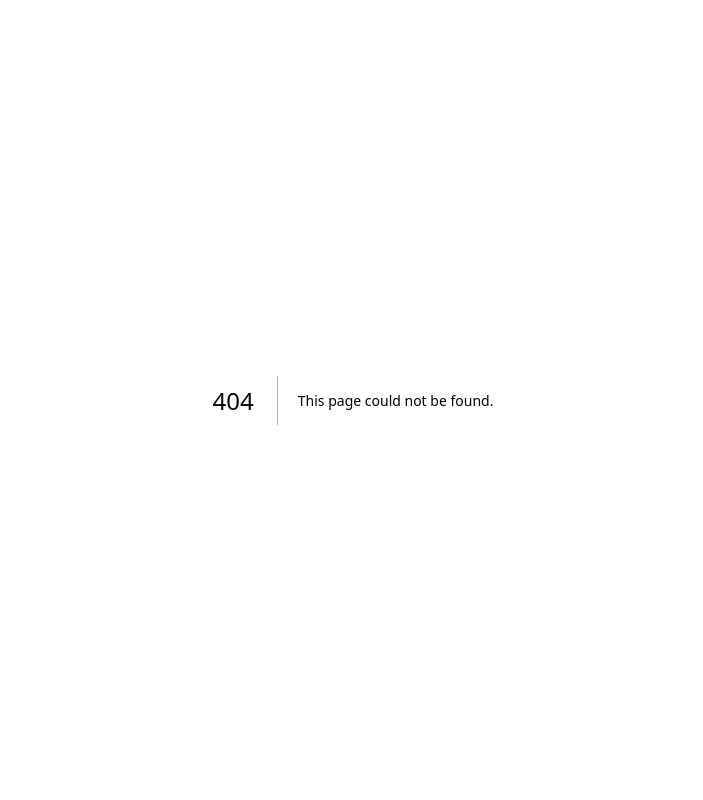
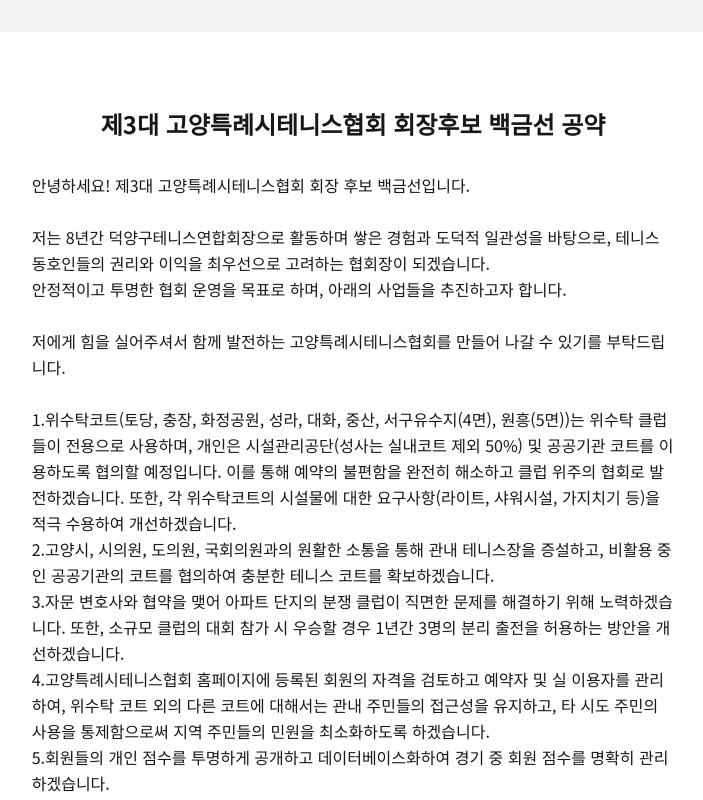
Before and after one commit to kimjy0301/whitegoldline, a Next.js app: page /promise in a window 1280 px wide. Before the commit this address had no page. Shown: the top 800 px of the page, without its empty margins (287-990 px from the left). Built offline with nearby package versions, Linux system fonts and the light colour scheme; a web font is replaced by a local one.

Commit message:
promise 추가

```diff
--- /dev/null
+++ b/app/promise/page.tsx
@@ -0,0 +1,76 @@
+"use client";
+
+const PromisePage = () => {
+  return (
+    <div className="min-h-screen bg-gray-100 py-8">
+      <div className="mx-auto bg-white w-[21cm] h-auto p-[2cm] shadow-lg">
+        <h1 className="text-2xl font-bold text-center mb-8">
+          제3대 고양특례시테니스협회 회장후보 백금선 공약
+        </h1>
+
+        <div className="space-y-6">
+          <section>
+            <p className="text-base leading-relaxed">
+              안녕하세요! 제3대 고양특례시테니스협회 회장 후보 백금선입니다.
+              <br />
+              <br />
+              저는 8년간 덕양구테니스연합회장으로 활동하며 쌓은 경험과 도덕적
+              일관성을 바탕으로, 테니스 동호인들의 권리와 이익을 최우선으로
+              고려하는 협회장이 되겠습니다. <br />
+              안정적이고 투명한 협회 운영을 목표로 하며, 아래의 사업들을
+              추진하고자 합니다.
+              <br />
+              <br />
+              저에게 힘을 실어주셔서 함께 발전하는 고양특례시테니스협회를 만들어
+              나갈 수 있기를 부탁드립니다. <br />
+              <br />
+              1.위수탁코트(토당, 충장, 화정공원, 성라, 대화, 중산,
+              서구유수지(4면), 원흥(5면))는 위수탁 클럽들이 전용으로 사용하며,
+              개인은 시설관리공단(성사는 실내코트 제외 50%) 및 공공기관 코트를
+              이용하도록 협의할 예정입니다. 이를 통해 예약의 불편함을 완전히
+              해소하고 클럽 위주의 협회로 발전하겠습니다. 또한, 각 위수탁코트의
+              시설물에 대한 요구사항(라이트, 샤워시설, 가지치기 등)을 적극
+              수용하여 개선하겠습니다.
+              <br /> 2.고양시, 시의원, 도의원, 국회의원과의 원활한 소통을 통해
+              관내 테니스장을 증설하고, 비활용 중인 공공기관의 코트를 협의하여
+              충분한 테니스 코트를 확보하겠습니다. <br />
+              3.자문 변호사와 협약을 맺어 아파트 단지의 분쟁 클럽이 직면한
+              문제를 해결하기 위해 노력하겠습니다. 또한, 소규모 클럽의 대회 참가
+              시 우승할 경우 1년간 3명의 분리 출전을 허용하는 방안을
+              개선하겠습니다. <br />
+              4.고양특례시테니스협회 홈페이지에 등록된 회원의 자격을 검토하고
+              예약자 및 실 이용자를 관리하여, 위수탁 코트 외의 다른 코트에
+              대해서는 관내 주민들의 접근성을 유지하고, 타 시도 주민의 사용을
+              통제함으로써 지역 주민들의 민원을 최소화하도록 하겠습니다.
+              <br />
+              5.회원들의 개인 점수를 투명하게 공개하고 데이터베이스화하여 경기
+              중 회원 점수를 명확히 관리하겠습니다. <br />
+              6.각 지부(3구) 테니스연합회에 지원금 배분과 코트비 할인 등의
+              지원을 통해 연합회의 재정적 안정을 확보하고, 이를 통해 회원들에게
+              실질적인 혜택(참가비, 상금, 상품)을 제공하겠습니다. <br />
+              7.상금을 증액하고 지역 할당(10%)을 보장하는 전국대회를 개최하며,
+              지역 신인부를 신설하여 고양시 회원의 대회 참여 기회를
+              확대하겠습니다. <br />
+              8.각 지부(3구)에서 능력 있고 테니스에 진심인 임원을 선출하여
+              서로의 의견을 존중하고 화합된 협회를 운영하겠습니다. 또한,
+              사무국장의 업무를 총무와 재무로 분리하고 반기 회계 공개를 통해
+              투명한 협회 운영을 실현하겠습니다. <br />
+              9.협찬, 수익 사업, 민간 후원, 기업 출연, 정부 지원, 기금 유치 등을
+              통해 재정을 확보하고, 회원들에게 공평하고 많은 혜택을
+              제공하겠습니다. <br />
+              <br />
+              첨부파일에는 해당 공약에 대한 자세한 설명이 들어 있으니 꼭
+              읽어보시기 바랍니다.
+            </p>
+            <br />
+            <br />
+            <p className="text-right"> 제 3대 고양특례시테니스협회 회장후보</p>
+            <p className="text-right"> 백금선 올림</p>
+          </section>
+        </div>
+      </div>
+    </div>
+  );
+};
+
+export default PromisePage;
```
